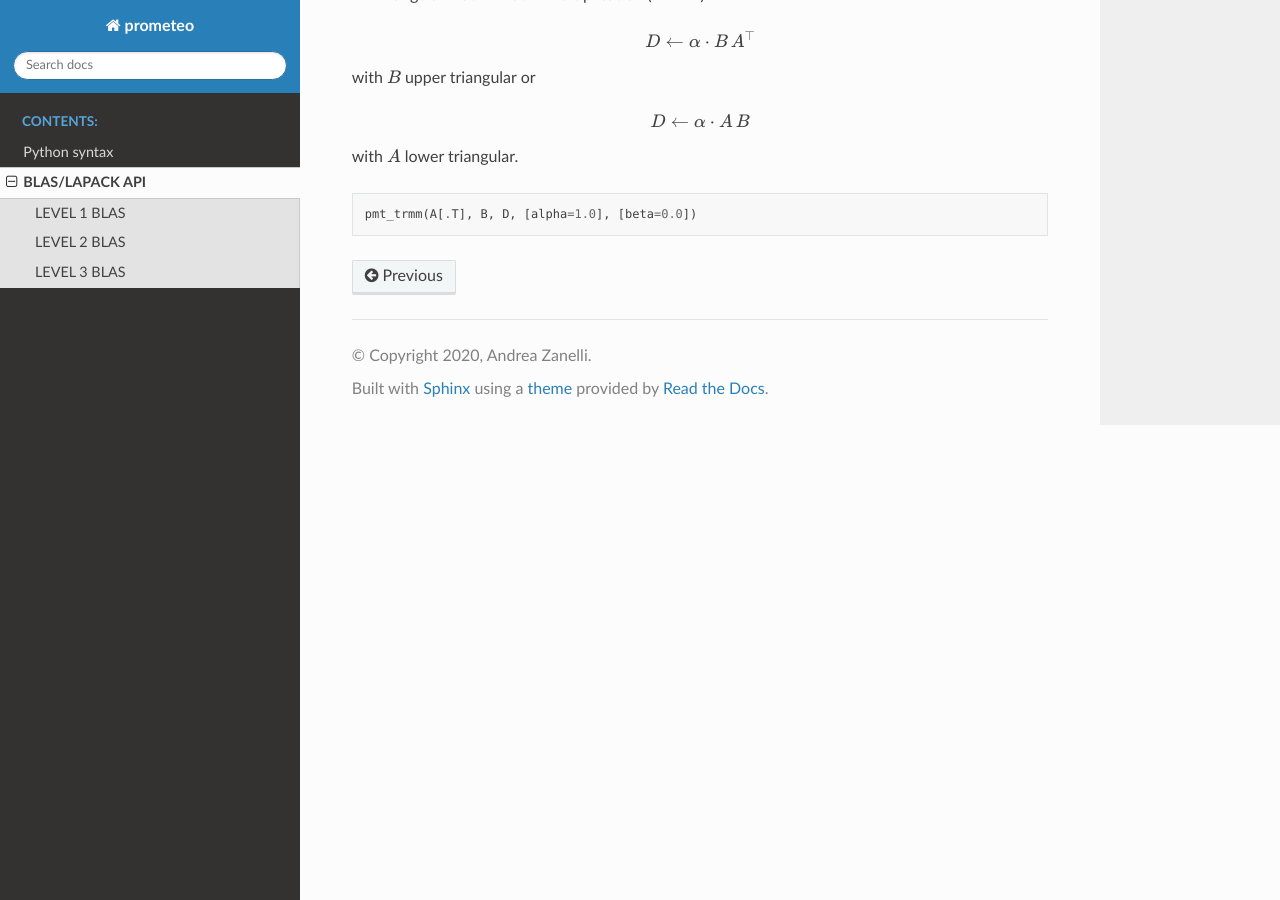
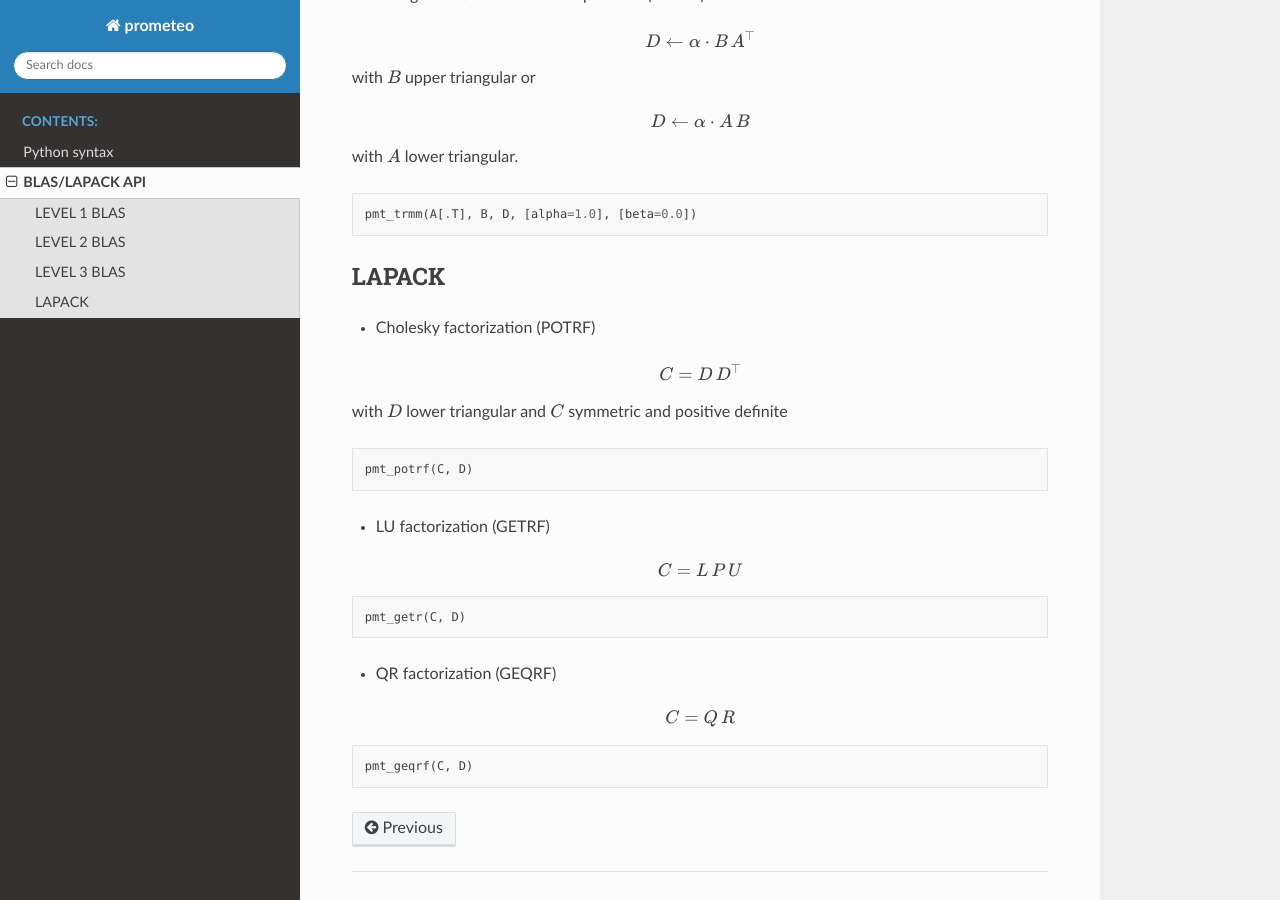
Before and after one commit to zanellia/prometeo, a Sphinx documentation site: the page built from docs/source/blas_api/blas_api.rst, in a window 1280 px wide and 900 px high, scrolled down 1198 px. Built offline with Sphinx 7.4.7 and the Read the Docs theme 2.0.0, drawn with Linux system fonts in a browser that asks for light colours.

Commit message:
update LAPACK docs

```diff
--- a/docs/source/blas_api/blas_api.rst
+++ b/docs/source/blas_api/blas_api.rst
@@ -87,3 +87,39 @@ with :math:`A` lower triangular.
 .. code-block:: python
 
     pmt_trmm(A[.T], B, D, [alpha=1.0], [beta=0.0])
+
+LAPACK
+#######
+
+
+* Cholesky factorization (POTRF)
+
+.. math::
+
+    C = D\,D^{\top}
+
+with :math:`D` lower triangular and :math:`C` symmetric and positive definite
+
+.. code-block:: python
+
+    pmt_potrf(C, D)
+
+* LU factorization (GETRF)
+
+.. math::
+
+    C = L\,P\,U
+
+.. code-block:: python
+
+    pmt_getr(C, D)
+
+* QR factorization (GEQRF)
+
+.. math::
+
+    C = Q\,R
+
+.. code-block:: python
+
+    pmt_geqrf(C, D)
```
